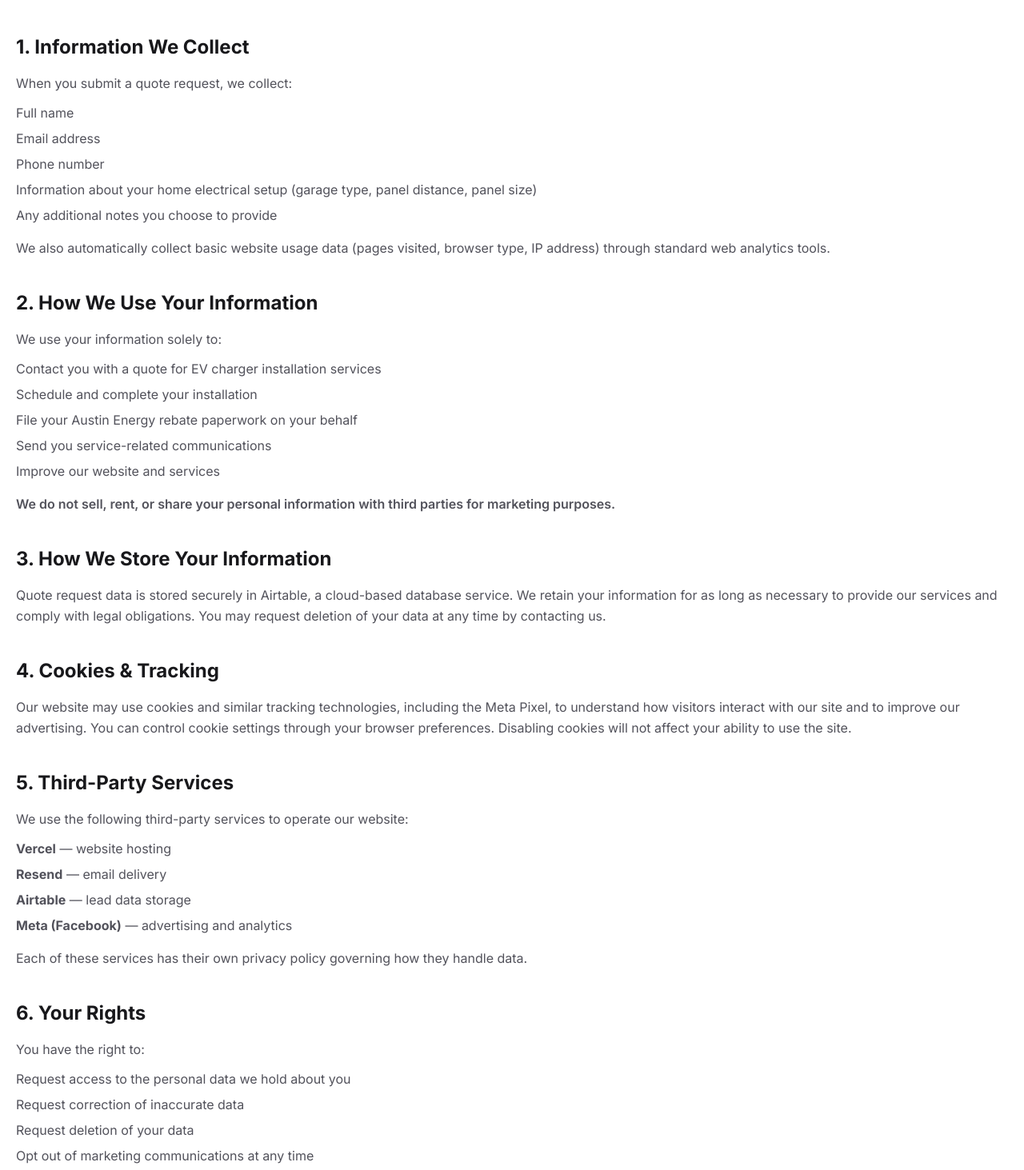
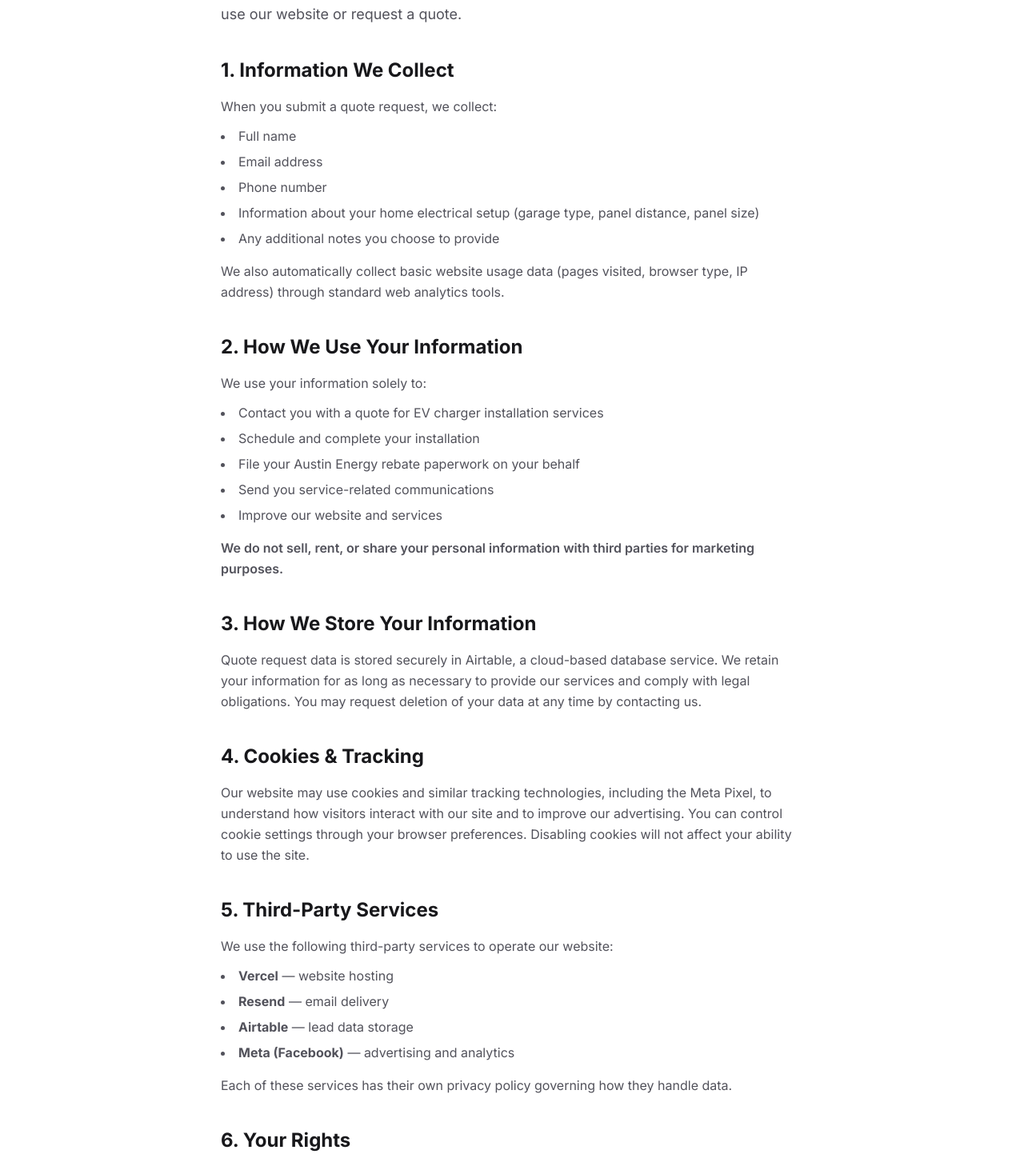
Before and after one commit to mavzy498/voltmastersatx-updated, a Next.js app in the folder voltmasters-next/: page /privacy in a window 1280 px wide. Shown: the part 387-1850 px from the top of the page at 80% size. Built offline with nearby package versions, Linux system fonts and the light colour scheme.

Commit message:
Update page.tsx

```diff
--- a/voltmasters-next/app/privacy/page.tsx
+++ b/voltmasters-next/app/privacy/page.tsx
@@ -21,7 +21,7 @@
       </div>
 
       {/* Content */}
-      <div className="max-w-3xl mx-auto px-5 py-16 prose prose-zinc max-w-none">
+      <div className="max-w-3xl mx-auto px-5 py-16">
 
         <p className="text-zinc-600 text-lg leading-relaxed">
           VoltMasters ATX ("we," "us," or "our") operates voltmastersatx.com. This Privacy Policy explains how we collect, use, and protect your personal information when you use our website or request a quote.
@@ -29,7 +29,7 @@
 
         <h2 className="text-2xl font-bold text-zinc-900 mt-10 mb-4">1. Information We Collect</h2>
         <p className="text-zinc-600 leading-relaxed">When you submit a quote request, we collect:</p>
-        <ul className="text-zinc-600 space-y-2 mt-3">
+        <ul className="list-disc list-inside text-zinc-600 space-y-2 mt-3">
           <li>Full name</li>
           <li>Email address</li>
           <li>Phone number</li>
@@ -42,7 +42,7 @@
 
         <h2 className="text-2xl font-bold text-zinc-900 mt-10 mb-4">2. How We Use Your Information</h2>
         <p className="text-zinc-600 leading-relaxed">We use your information solely to:</p>
-        <ul className="text-zinc-600 space-y-2 mt-3">
+        <ul className="list-disc list-inside text-zinc-600 space-y-2 mt-3">
           <li>Contact you with a quote for EV charger installation services</li>
           <li>Schedule and complete your installation</li>
           <li>File your Austin Energy rebate paperwork on your behalf</li>
@@ -65,7 +65,7 @@
 
         <h2 className="text-2xl font-bold text-zinc-900 mt-10 mb-4">5. Third-Party Services</h2>
         <p className="text-zinc-600 leading-relaxed">We use the following third-party services to operate our website:</p>
-        <ul className="text-zinc-600 space-y-2 mt-3">
+        <ul className="list-disc list-inside text-zinc-600 space-y-2 mt-3">
           <li><strong>Vercel</strong> — website hosting</li>
           <li><strong>Resend</strong> — email delivery</li>
           <li><strong>Airtable</strong> — lead data storage</li>
@@ -77,7 +77,7 @@
 
         <h2 className="text-2xl font-bold text-zinc-900 mt-10 mb-4">6. Your Rights</h2>
         <p className="text-zinc-600 leading-relaxed">You have the right to:</p>
-        <ul className="text-zinc-600 space-y-2 mt-3">
+        <ul className="list-disc list-inside text-zinc-600 space-y-2 mt-3">
           <li>Request access to the personal data we hold about you</li>
           <li>Request correction of inaccurate data</li>
           <li>Request deletion of your data</li>
```
